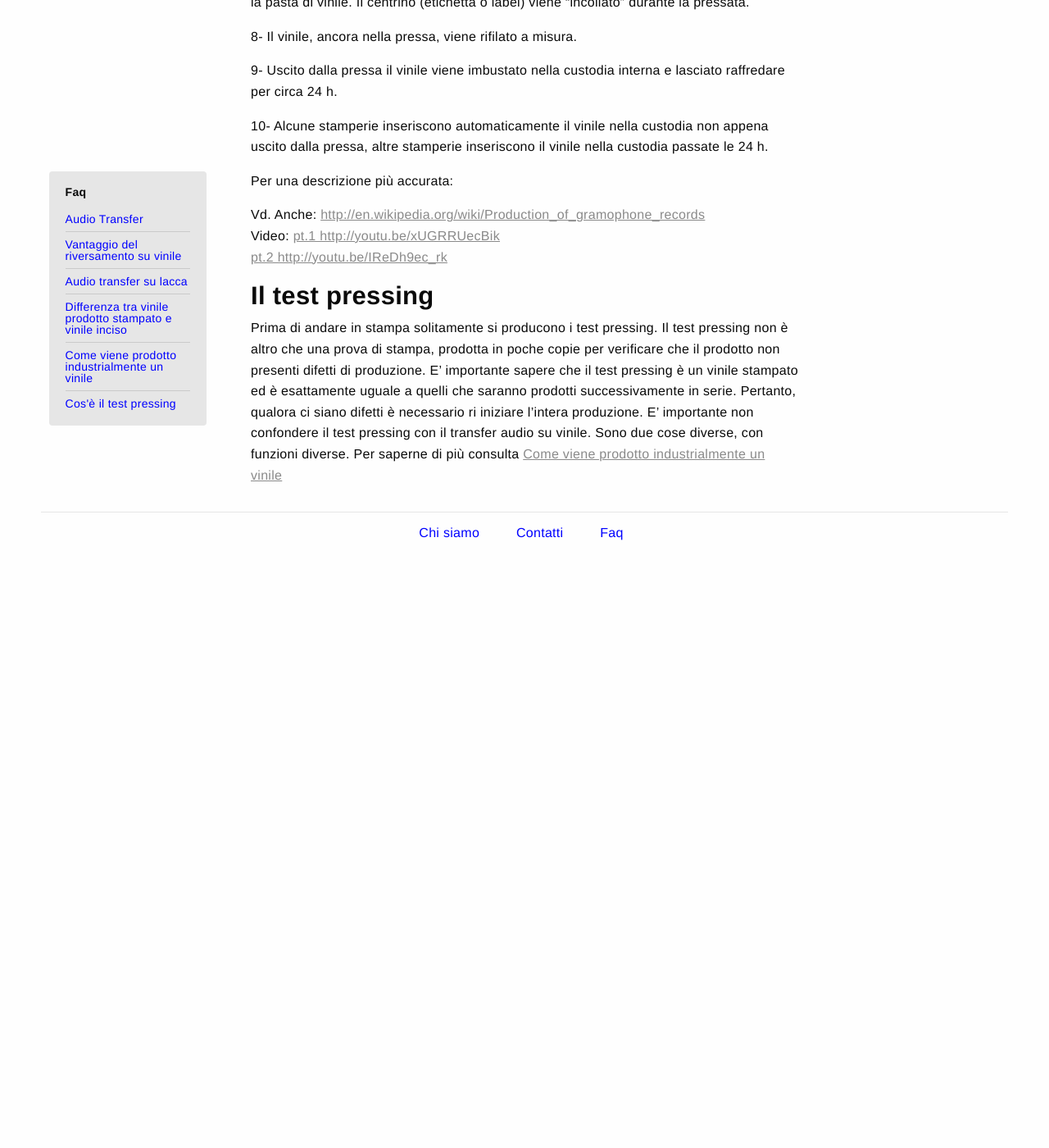
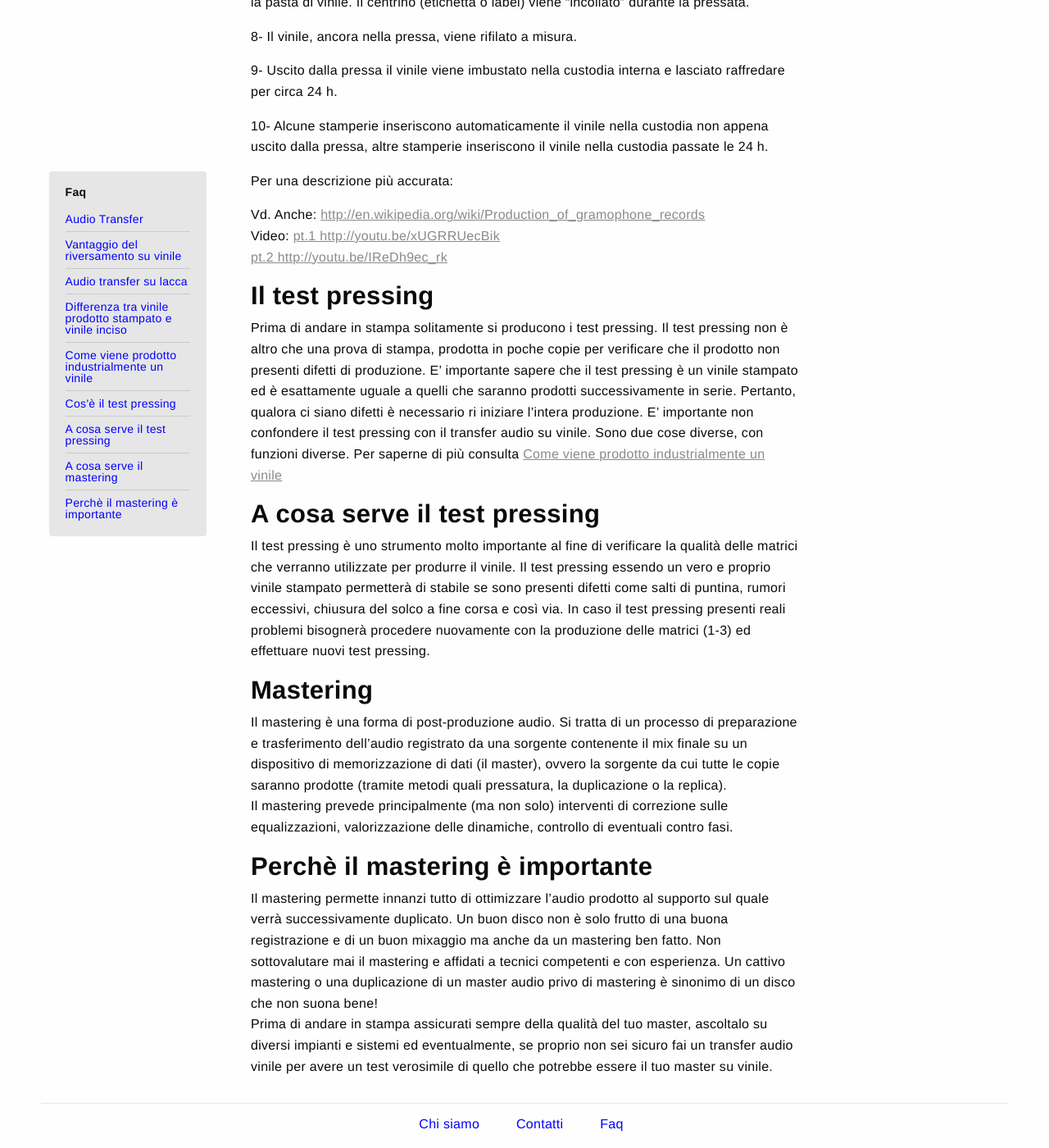
Before and after one commit to Vinilificio/Vinilificio.github.io, a Jekyll site: the page built from _pages/faq.md, in a window 1280 px wide and 1400 px high, scrolled down 1944 px. Shown: the whole window at 82% size. Built offline with Jekyll 4.4.1, drawn with Linux system fonts in a browser that asks for light colours; before the commit the page ends 2623 px from its top, so only the background shows below that.

Commit message:
Update faq.md

```diff
--- a/_pages/faq.md
+++ b/_pages/faq.md
@@ -15,6 +15,12 @@ menu:
   id: come-viene-prodotto-industrialmente-un-vinile
 - titolo: Cos'è il test pressing
   id: il-test-pressing
+- titolo: A cosa serve il test pressing
+  id: a-cosa-serve-il-test-pressing
+- titolo: A cosa serve il mastering
+  id: mastering
+- titolo: Perchè il mastering è importante
+  id: perchè-il-mastering-è_importante
 published: true
 ---
 
@@ -67,3 +73,14 @@ Video: <a target="blank" href="http://youtu.be/xUGRRUecBik"> pt.1 http://youtu.b
 
 ### Il test pressing
 Prima di andare in stampa solitamente si producono i test pressing. Il test pressing non è altro che una prova di stampa, prodotta in poche copie per verificare che il prodotto non presenti difetti di produzione. E’ importante sapere che il test pressing è un vinile stampato ed è esattamente uguale a quelli che saranno prodotti successivamente in serie. Pertanto, qualora ci siano difetti è necessario ri iniziare l’intera produzione. E’ importante non confondere il test pressing con il transfer audio su vinile. Sono due cose diverse, con funzioni diverse. Per saperne di più consulta [Come viene prodotto industrialmente un vinile](https://vinilificio.github.io/faq/#come-viene-prodotto-industrialmente-un-vinile)
+
+### A cosa serve il test pressing
+Il test pressing è uno strumento molto importante al fine di verificare la qualità delle matrici che verranno utilizzate per produrre il vinile. Il test pressing essendo un vero e proprio vinile stampato permetterà di stabile se sono presenti difetti come salti di puntina, rumori eccessivi, chiusura del solco a fine corsa e così via. In caso il test pressing presenti reali problemi bisognerà procedere nuovamente con la produzione delle matrici (1-3) ed effettuare nuovi test pressing.
+
+### Mastering
+Il mastering è una forma di post-produzione audio. Si tratta di un processo di preparazione e trasferimento dell’audio registrato da una sorgente contenente il mix finale su un dispositivo di memorizzazione di dati (il master), ovvero la sorgente da cui tutte le copie saranno prodotte (tramite metodi quali pressatura, la duplicazione o la replica).<br>
+Il mastering prevede principalmente (ma non solo) interventi di correzione sulle equalizzazioni, valorizzazione delle dinamiche, controllo di eventuali contro fasi.
+
+### Perchè il mastering è importante
+Il mastering permette innanzi tutto di ottimizzare l’audio prodotto al supporto sul quale verrà successivamente duplicato. Un buon disco non è solo frutto di una buona registrazione e di un buon mixaggio ma anche da un mastering ben fatto. Non sottovalutare mai il mastering e affidati a tecnici competenti e con esperienza. Un cattivo mastering o una duplicazione di un master audio privo di mastering è sinonimo di un disco che non suona bene!<br>
+Prima di andare in stampa assicurati sempre della qualità del tuo master, ascoltalo su diversi impianti e sistemi ed eventualmente, se proprio non sei sicuro fai un transfer audio vinile per avere un test verosimile di quello che potrebbe essere il tuo master su vinile.
```
